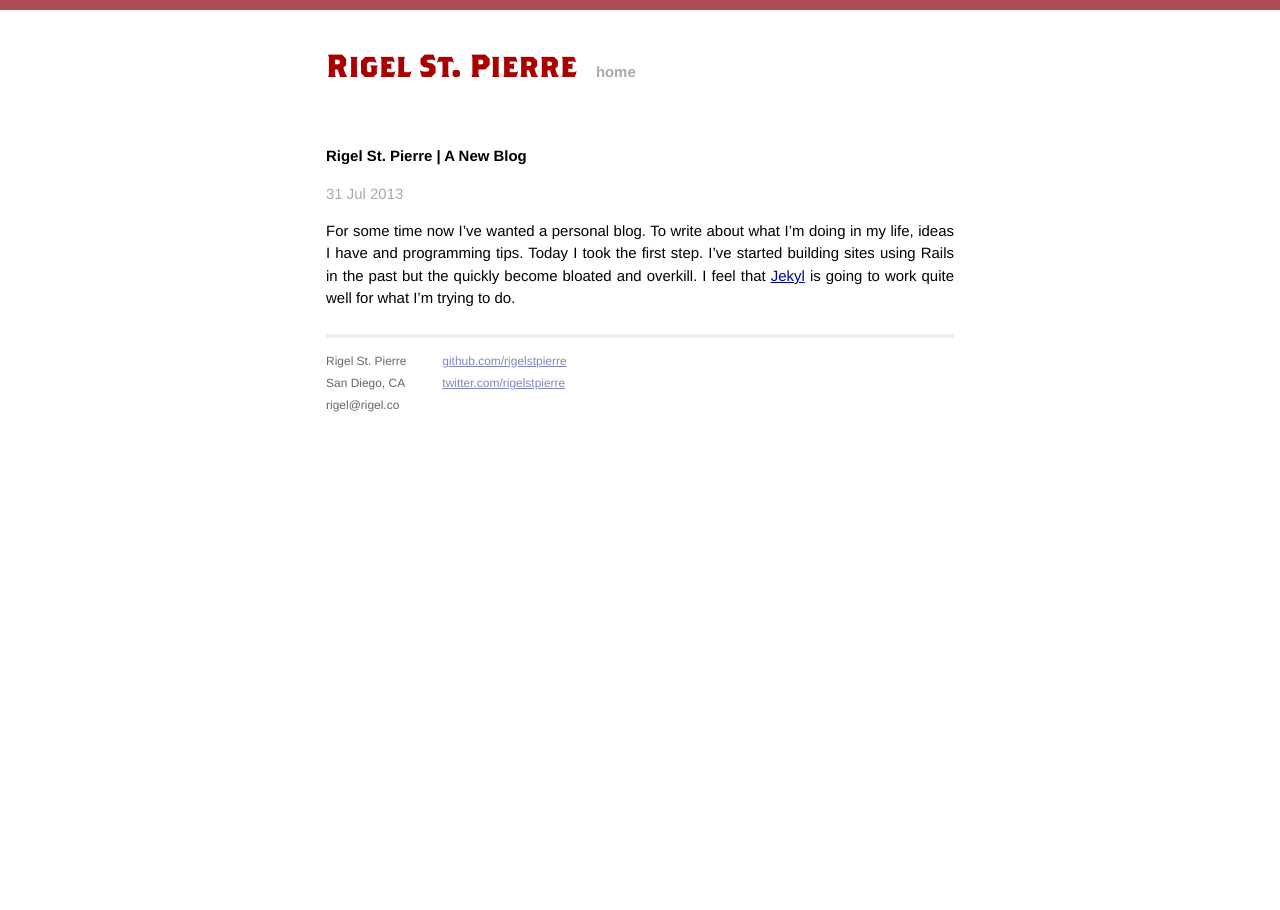
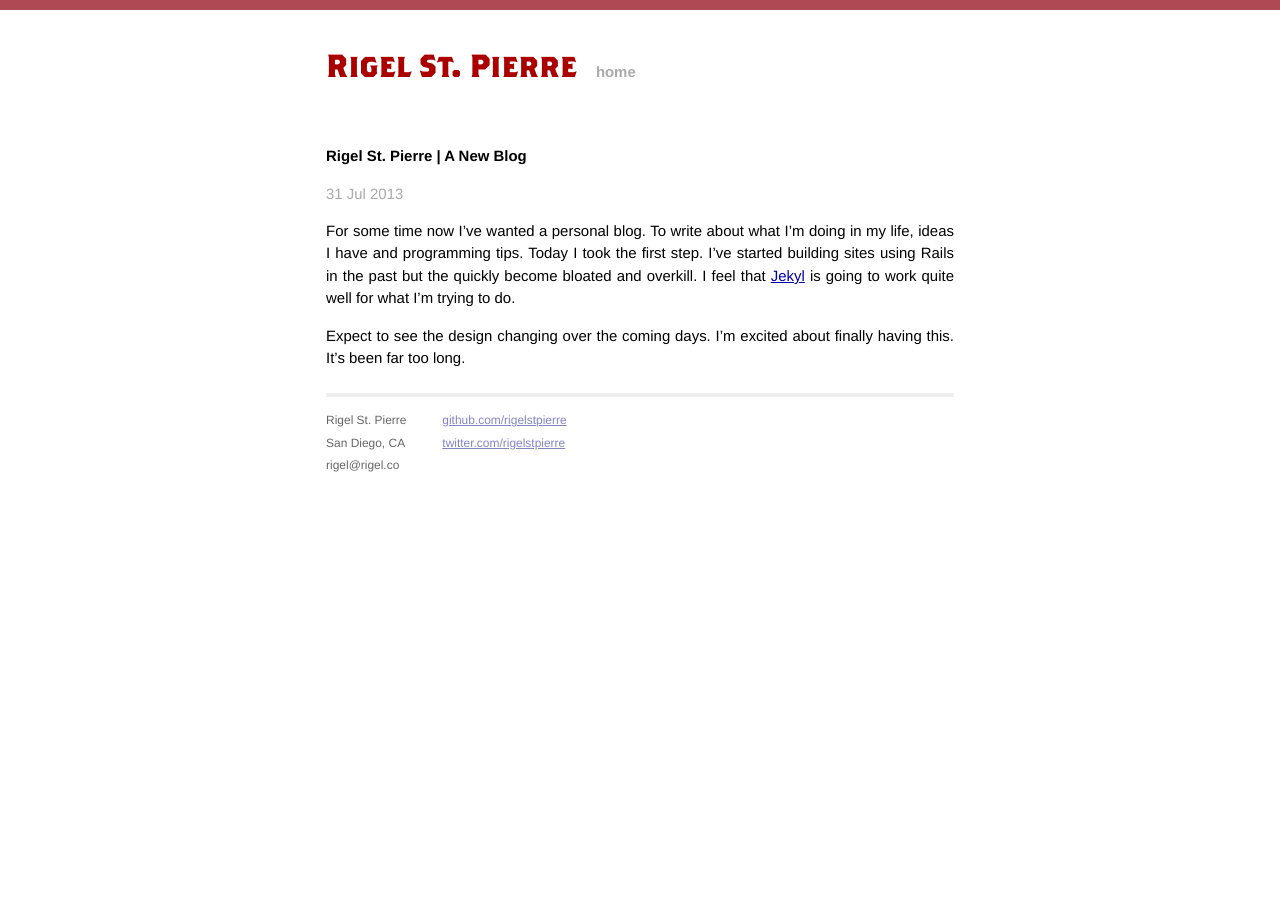
Before and after one commit to rigelstpierre/rigel, a Jekyll site: the page built from _posts/2013-07-31-a-new-blog.markdown, in a window 1280 px wide. Built offline with Jekyll 4.4.1, drawn with Linux system fonts in a browser that asks for light colours; Markdown is read by kramdown in place of the engine named in the settings.

Commit message:
updates first post

```diff
--- a/_posts/2013-07-31-a-new-blog.markdown
+++ b/_posts/2013-07-31-a-new-blog.markdown
@@ -5,4 +5,6 @@ date:   2013-07-31 19:58:31
 ---
 For some time now I've wanted a personal blog. To write about what I'm doing in my life, ideas I have and programming tips. Today I took the first step. I've started building sites using Rails in the past but the quickly become bloated and overkill. I feel that [Jekyl][jekyll] is going to work quite well for what I'm trying to do.
 
+Expect to see the design changing over the coming days. I'm excited about finally having this. It's been far too long.
+
 [jekyll]:    http://jekyllrb.com
```
